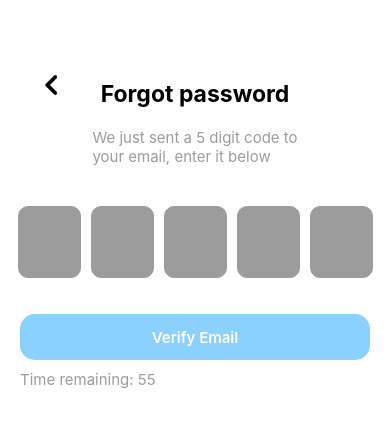
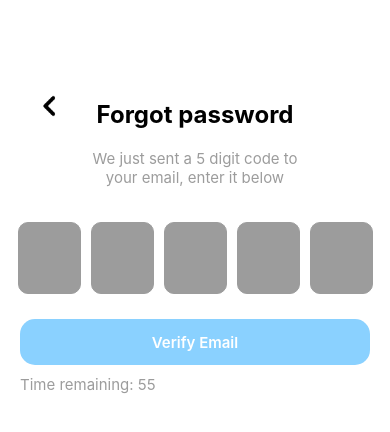
Before and after one commit to FarisGoralija/Parkly, a React Native app in the folder frontend/: screen /ForgotPasswordVerifyCodeScreen in a window 390 px wide. Shown: the top 432 px of the page. Built offline with nearby package versions, Linux system fonts and the light colour scheme.

Commit message:
Refactored ForgotPasswordVerifyCodeScreen UI

```diff
--- a/frontend/components/common/TitleText.js
+++ b/frontend/components/common/TitleText.js
@@ -1,14 +1,20 @@
-import React from 'react';
-import { View, Text, StyleSheet, TouchableOpacity, Image } from 'react-native';
-import { useNavigation } from '@react-navigation/native';
+import React from "react";
+import { View, Text, StyleSheet, TouchableOpacity, Image } from "react-native";
+import { useNavigation } from "@react-navigation/native";
 
 const TitleText = ({ title, subtitle, subtitleStyle, backIconStyle }) => {
   const navigation = useNavigation();
 
   return (
     <View style={styles.container}>
-      <TouchableOpacity onPress={() => navigation.goBack()} style={styles.backButton}>
-        <Image source={require('../../assets/icons/back.png')} style={[styles.backIcon, backIconStyle]} />
+      <TouchableOpacity
+        onPress={() => navigation.goBack()}
+        style={styles.backButton}
+      >
+        <Image
+          source={require("../../assets/icons/back.png")}
+          style={[styles.backIcon, backIconStyle]}
+        />
       </TouchableOpacity>
       <View style={styles.textContainer}>
         <Text style={styles.title}>{title}</Text>
@@ -20,34 +26,40 @@ const TitleText = ({ title, subtitle, subtitleStyle, backIconStyle }) => {
 
 const styles = StyleSheet.create({
   container: {
-    flexDirection: 'row',
-    alignItems: 'center',
-    justifyContent: 'center',
-    width: '100%',
+    flexDirection: "row",
+    width: "100%",
     marginBottom: 20,
+    paddingTop: 20, // Ensure spacing consistency
   },
   backButton: {
-    position: 'absolute',
-    left: 2,
-    bottom: 40,
-
+    position: "absolute",
+    left: 0,
+    top: 5, // Adjust for proper alignment
+    // padding: 10, // Give more tap area
   },
   backIcon: {
     width: 63,
-    height: 42,
+    height: 42, // Adjusted for better scaling
   },
   textContainer: {
-    alignItems: 'center',
+    flex: 1, // Takes available space
+    alignItems: "center",
+    justifyContent: "center",
   },
   title: {
-    fontSize: 23,
-    fontWeight: 700,
+    fontSize: 24,
+    fontWeight: "700",
     marginBottom: 20,
-
+    textAlign: "center",
   },
   subtitle: {
     fontSize: 15,
-    color: '#9C9C9C',
+    color: "#9C9C9C",
+    textAlign: "center",
+    fontWeight: "400",
+    textAlign: 'center',
+    alignSelf: 'center',
+
   },
 });
 
--- a/frontend/screen/ForgotPassword/ForgotPasswordVerifyCodeScreen.js
+++ b/frontend/screen/ForgotPassword/ForgotPasswordVerifyCodeScreen.js
@@ -1,6 +1,12 @@
 import React, { useState } from "react";
-import { View, StyleSheet, Text, TouchableWithoutFeedback, Keyboard } from "react-native";
-import { useRoute } from "@react-navigation/native"; // Import useRoute hook
+import {
+  View,
+  StyleSheet,
+  Text,
+  TouchableWithoutFeedback,
+  Keyboard,
+} from "react-native";
+import { useRoute } from "@react-navigation/native";
 import VerifyInput from "../../components/ForgotPassword/VerifyInput";
 import TitleText from "../../components/common/TitleText";
 import TimerFooter from "../../components/ForgotPassword/TimerFooter";
@@ -8,65 +14,59 @@ import BlueUniversalButton from "../../components/common/BlueUniversalButton";
 
 const ForgotPasswordVerifyCodeScreen = () => {
   const [code, setCode] = useState("");
-  const [error, setError] = useState(""); // Error message state
-  const [borderColor, setBorderColor] = useState("#9C9C9C"); // Default border color
+  const [error, setError] = useState("");
+  const [borderColor, setBorderColor] = useState("#9C9C9C");
 
   const route = useRoute();
-  const email = route.params?.email || "your email"; // Fallback if email is not available
+  const email = route.params?.email || "your email";
 
   const handleVerify = () => {
     if (parseInt(code, 10) >= 50000) {
-      // Code is valid, proceed with verification
       console.log("Entered Code:", code);
-      setError(""); // Reset error message
-      setBorderColor("#9C9C9C"); // Reset border color
+      setError("");
+      setBorderColor("#00C851"); // Green border for success
     } else {
-      // Code is incorrect, show error message and change border color
       setError("Code is incorrect, please try again.");
-      setBorderColor("#E92440"); // Change border to red
+      setBorderColor("#E92440"); // Red border for error
     }
   };
 
   const handleResend = () => {
     console.log("Resending code...");
-    // You can add logic here for resending the code
   };
 
   const handleChangeCode = (input) => {
     setCode(input);
 
-    // Reset error and border color if input is cleared
     if (input.trim() === "") {
-      setError(""); // Clear the error message when input is empty
-      setBorderColor("#ccc"); // Reset border color
+      setError("");
+      setBorderColor("#9C9C9C"); // Reset to default when cleared
     }
   };
 
   return (
     <TouchableWithoutFeedback onPress={Keyboard.dismiss}>
       <View style={styles.container}>
-
+        <View>
           <TitleText
             title="Forgot password"
             subtitle={`We just sent a 5 digit code to\n${email}, enter it below`}
-            //subtitleStyle={styles.centerText}
-            backIconStyle={styles.backIcon}
           />
-
+        </View>
 
         <View style={styles.codeInput}>
-          <VerifyInput
-            onChange={handleChangeCode} // Use handleChangeCode to update the state
-            borderColor={borderColor} // Pass border color as prop
-          />
+          <VerifyInput onChange={handleChangeCode} borderColor={borderColor} />
         </View>
-        {error ? <Text style={styles.errorText}>{error}</Text> : null}
+
+        <View style={styles.errorContainer}>
+          <Text style={styles.errorText}>{error}</Text>
+        </View>
 
         <View style={styles.verifyEmailButton}>
           <BlueUniversalButton
             text="Verify Email"
             onPress={handleVerify}
-            disabled={code.trim() === ""} // Disable button if input is empty
+            disabled={code.trim() === ""}
           />
         </View>
 
@@ -85,22 +85,18 @@ const styles = StyleSheet.create({
     backgroundColor: "white",
   },
 
-  backIcon: {
-    bottom: 20,
-
+  codeInput: {
+    marginTop: 15,
   },
 
-  codeInput: {
-    marginTop: 20,
-  },
-
-  centerText: {
-    textAlign: "center",
-    alignSelf: "center",
+  errorContainer: {
+    minHeight: 10, // Reserve space even if there's no error
+    justifyContent: "center",
+    alignItems: "center",
   },
 
   errorText: {
-    marginTop: 6,
+    marginTop: 10,
     color: "#E92440",
     textAlign: "center",
     fontSize: 13,
@@ -108,7 +104,7 @@ const styles = StyleSheet.create({
 
   verifyEmailButton: {
     width: "100%",
-    marginTop: 36,
+    marginTop: 15,
   },
 });
 
```
